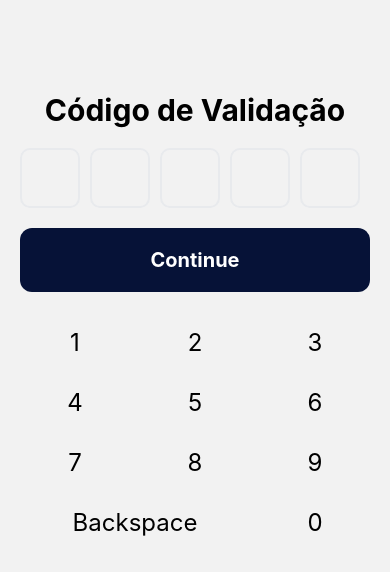
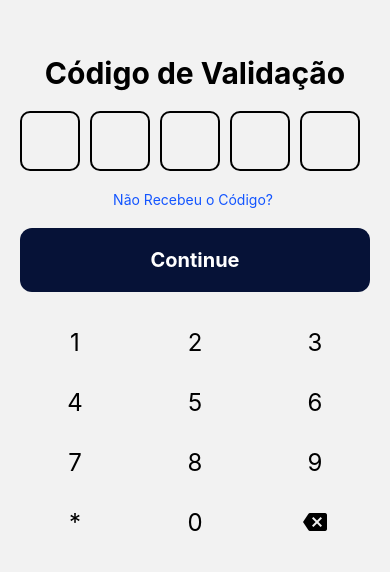
Before and after one commit to lucasfiduniv/agendaFinanceira_reactNative, a React Native app: screen /VerificationCode in a window 390 px wide. Shown: the part 272-844 px from the top of the page. Built offline with nearby package versions, Linux system fonts and the light colour scheme.

Commit message:
atualizando a pagina de verificacao do numero

```diff
--- a/src/screens/VerificationCode.tsx
+++ b/src/screens/VerificationCode.tsx
@@ -1,4 +1,6 @@
 import React, { useState } from 'react';
+import Icon from 'react-native-vector-icons/MaterialIcons';
+
 import {
   View,
   StyleSheet,
@@ -12,7 +14,7 @@ import DarkBlueButton from './welcome/components/darkBlueButton';
 
 const BackspaceButton = ({ onPress }) => (
   <TouchableOpacity style={[styles.numericButton, { flex: 1 }]} onPress={onPress}>
-    <Text style={styles.numericButtonText}>Backspace</Text>
+    <Icon name="backspace" size={24} color="black" />
   </TouchableOpacity>
 );
 
@@ -32,24 +34,25 @@ export function VerificationCode() {
   };
 
   const handleBackspace = () => {
-    // Encontre o índice do último dígito preenchido (não vazio)
-    const lastIndex = code.length - 1;
-    while (lastIndex >= 0 && code[lastIndex] === '') {
-      lastIndex--;
-    }
+    // Encontre o índice do último dígito preenchido (não vazio) começando do final
+    const lastIndex = code.slice().reverse().findIndex((value) => value !== '');
 
     if (lastIndex >= 0) {
+      // Converta o índice para o índice no array original
+      const originalIndex = code.length - 1 - lastIndex;
+
       // Remova o último dígito preenchido
       const newCode = [...code];
-      newCode[lastIndex] = '';
+      newCode[originalIndex] = '';
       setCode(newCode);
 
-      // Mova o foco para o TextInput à esquerda
-      if (lastIndex > 0) {
-        refs[lastIndex - 1].focus();
+      // Mova o foco para o TextInput à direita
+      if (originalIndex < code.length - 1) {
+        refs[originalIndex + 1].focus();
       }
     }
   };
+
 
   const handleSubmit = () => {
     const enteredCode = code.join('');
@@ -77,7 +80,7 @@ export function VerificationCode() {
             />
           ))}
         </View>
-
+          <Text style={styles.receivedcode}>Não Recebeu o Código? </Text>
         <DarkBlueButton text="Continue" onPress={handleSubmit} />
 
         <View style={styles.keyboardContainer}>
@@ -118,14 +121,19 @@ export function VerificationCode() {
           </View>
 
           <View style={styles.row}>
-            <BackspaceButton onPress={handleBackspace} />
-
+            <TouchableOpacity
+              style={styles.numericButton}
+              onPress={() => handleCodeChange(code.findIndex((digit) => digit === ''), '*')}
+            >
+              <Text style={styles.numericButtonText}>*</Text>
+            </TouchableOpacity>
             <TouchableOpacity
               style={styles.numericButton}
               onPress={() => handleCodeChange(code.findIndex((digit) => digit === ''), '0')}
             >
               <Text style={styles.numericButtonText}>0</Text>
             </TouchableOpacity>
+                 <BackspaceButton onPress={handleBackspace} />
           </View>
         </View>
       </View>
@@ -155,7 +163,7 @@ const styles = StyleSheet.create({
     height: 60,
     borderWidth: 2,
     borderRadius: 10,
-    borderColor: "#E8EAED",
+    borderColor: "black",
     textAlign: 'center',
     marginRight: 10,
     fontSize: 30,
@@ -183,4 +191,8 @@ const styles = StyleSheet.create({
     fontSize: 20,
     fontWeight: 'bold',
   },
+  receivedcode:{
+    color:"#1355FF",
+    marginBottom:20
+  }
 });
```
